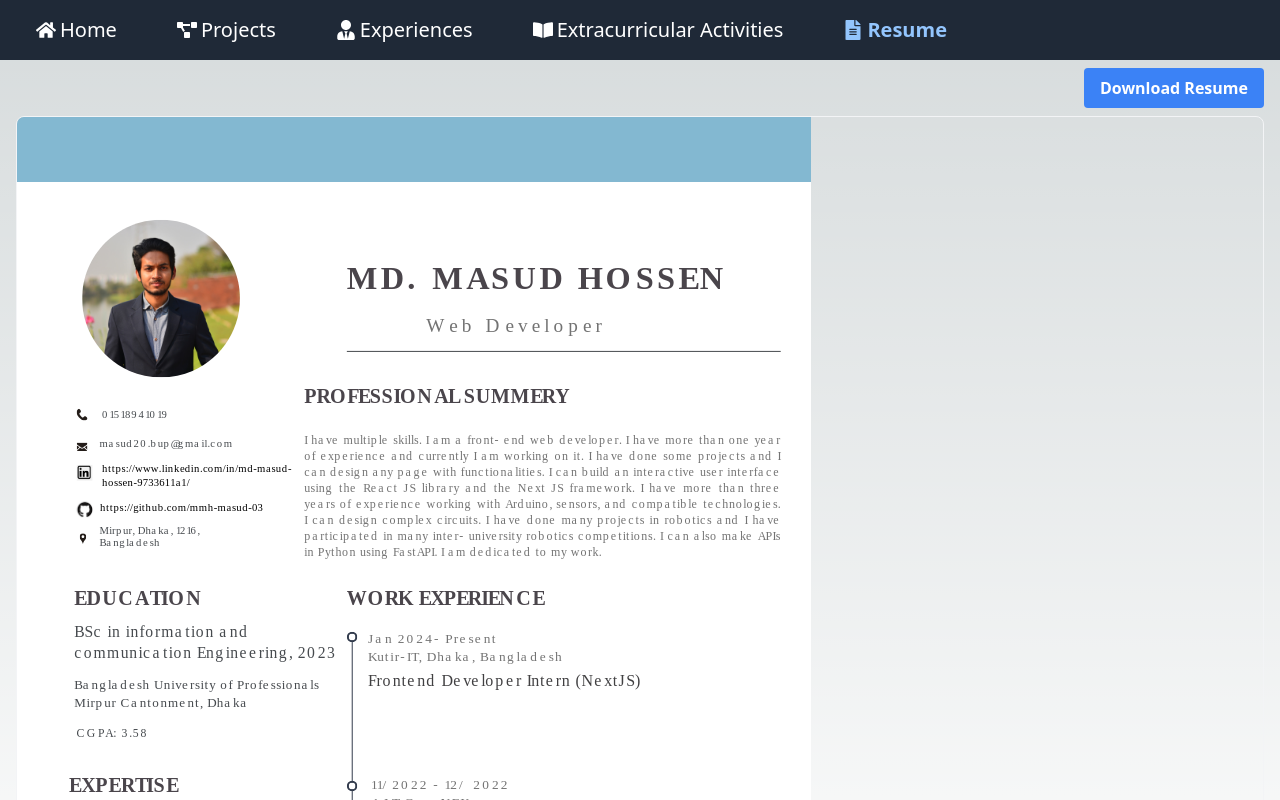
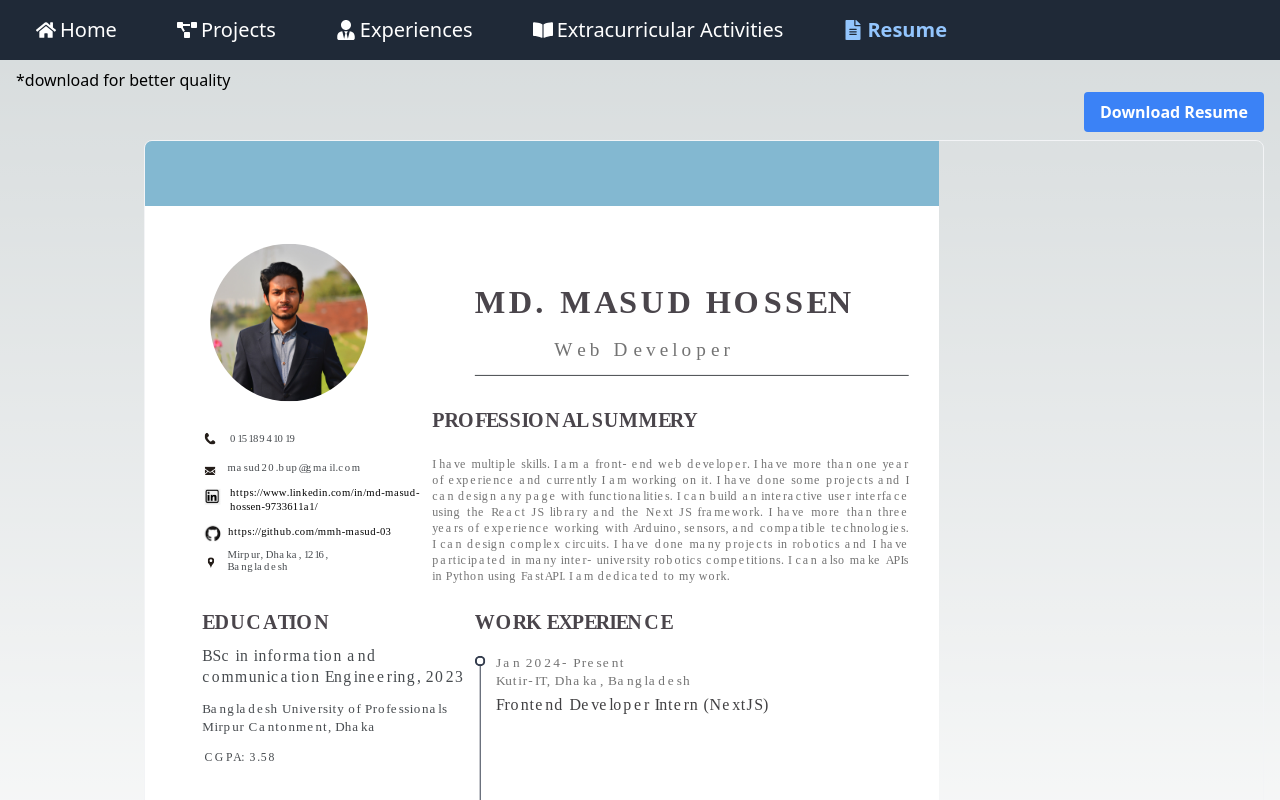
Before and after one commit to mmh-masud-03/portfolio, a Next.js app: page /resume in a window 1280 px wide. Shown: the top 800 px of the page. Built offline with nearby package versions, Linux system fonts and the light colour scheme.

Commit message:
more responsive

```diff
--- a/src/app/components/Resume.tsx
+++ b/src/app/components/Resume.tsx
@@ -5,6 +5,7 @@ import React from "react";
 const ResumePage: React.FC = () => {
   return (
     <div className="container mx-auto px-4 py-2 flex flex-col">
+      <span>*download for better quality</span>
       <div className="mb-2 flex justify-end">
         <a
           href="/Resume_1March.pdf"
@@ -14,7 +15,7 @@ const ResumePage: React.FC = () => {
           Download Resume
         </a>
       </div>
-      <div className="flex-1 border border-gray-100 rounded-lg overflow-hidden">
+      <div className="flex-1 border md:ml-32 border-gray-100 rounded-lg overflow-hidden">
         <iframe
           src="/Resume_1March.svg#toolbar=0"
           className="w-full sm:w-full h-screen sm:h-screen bg-transparent"
```
